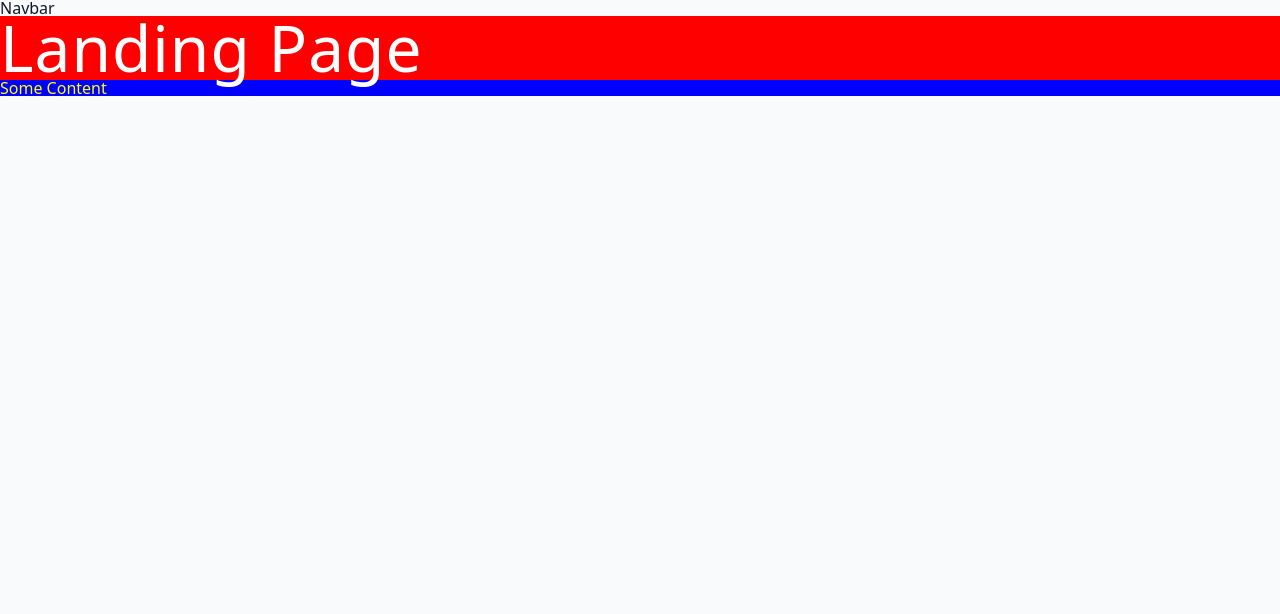
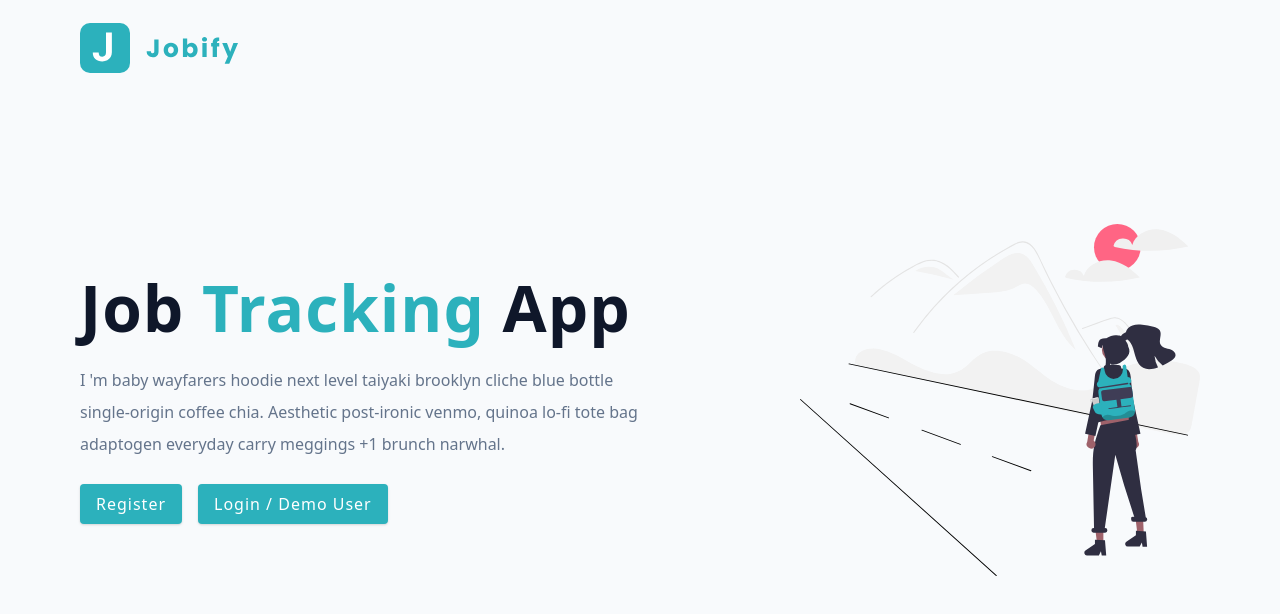
Before and after one commit to omkeshborse/jobify, a React (Vite) app in the folder client/: page / in a window 1280 px wide. Shown: the top 614 px of the page. Built offline with nearby package versions, Linux system fonts and the light colour scheme.

Commit message:
feat: create home page with header, hero section, and footer

```diff
--- a/client/src/assets/wrappers/LandingPage.js
+++ b/client/src/assets/wrappers/LandingPage.js
@@ -1,4 +1,4 @@
-import styled from 'styled-components';
+import styled from "styled-components";
 
 const Wrapper = styled.section`
   nav {
@@ -31,6 +31,7 @@
   .register-link {
     margin-right: 1rem;
   }
+
   .main-img {
     display: none;
   }
--- /dev/null
+++ b/client/src/componets/Logo.jsx
@@ -0,0 +1,6 @@
+import logo from "../assets/images/logo.svg";
+
+const Logo = () => {
+  return <img src={logo} alt="jobify" className="logo" />;
+};
+export default Logo;
--- a/client/src/pages/HomeLayout.jsx
+++ b/client/src/pages/HomeLayout.jsx
@@ -2,10 +2,9 @@
 
 const HomeLayout = () => {
   return (
-    <div>
-      <nav>Navbar</nav>
-      <Outlet/>
-    </div>
+    <>
+      <Outlet />
+    </>
   );
-}
-export default HomeLayout
+};
+export default HomeLayout;
--- a/client/src/pages/Landing.jsx
+++ b/client/src/pages/Landing.jsx
@@ -1,23 +1,36 @@
-import styled from "styled-components";
+import Wrapper from "../assets/wrappers/LandingPage";
+import main from "../assets/images/main.svg";
+import { Link } from "react-router-dom";
+import Logo from "../componets/Logo";
 
 const Landing = () => {
   return (
     <Wrapper>
-      <h1>Landing Page</h1>
-      <div className="content"> Some Content</div>
+      <nav>
+        <Logo />
+      </nav>
+      <div className="container page">
+        <div className="infon">
+          <h1>
+            job <span>tracking </span> app
+          </h1>
+          <p>
+            I &apos;m baby wayfarers hoodie next level taiyaki brooklyn cliche
+            blue bottle single-origin coffee chia. Aesthetic post-ironic venmo,
+            quinoa lo-fi tote bag adaptogen everyday carry meggings +1 brunch
+            narwhal.
+          </p>
+          <Link to={"/register"} className="btn register-link">
+            Register
+          </Link>
+          <Link to={"/login"} className="btn">
+            Login / Demo User
+          </Link>
+        </div>
+        <img src={main} alt="job hunt" className="img main-img" />
+      </div>
     </Wrapper>
   );
 };
 
-const Wrapper = styled.div`
-  background: red;
-  h1 {
-    color: white;
-  }
-  .content {
-    background: blue;
-    color: yellow;
-  }
-`;
-
 export default Landing;
```
